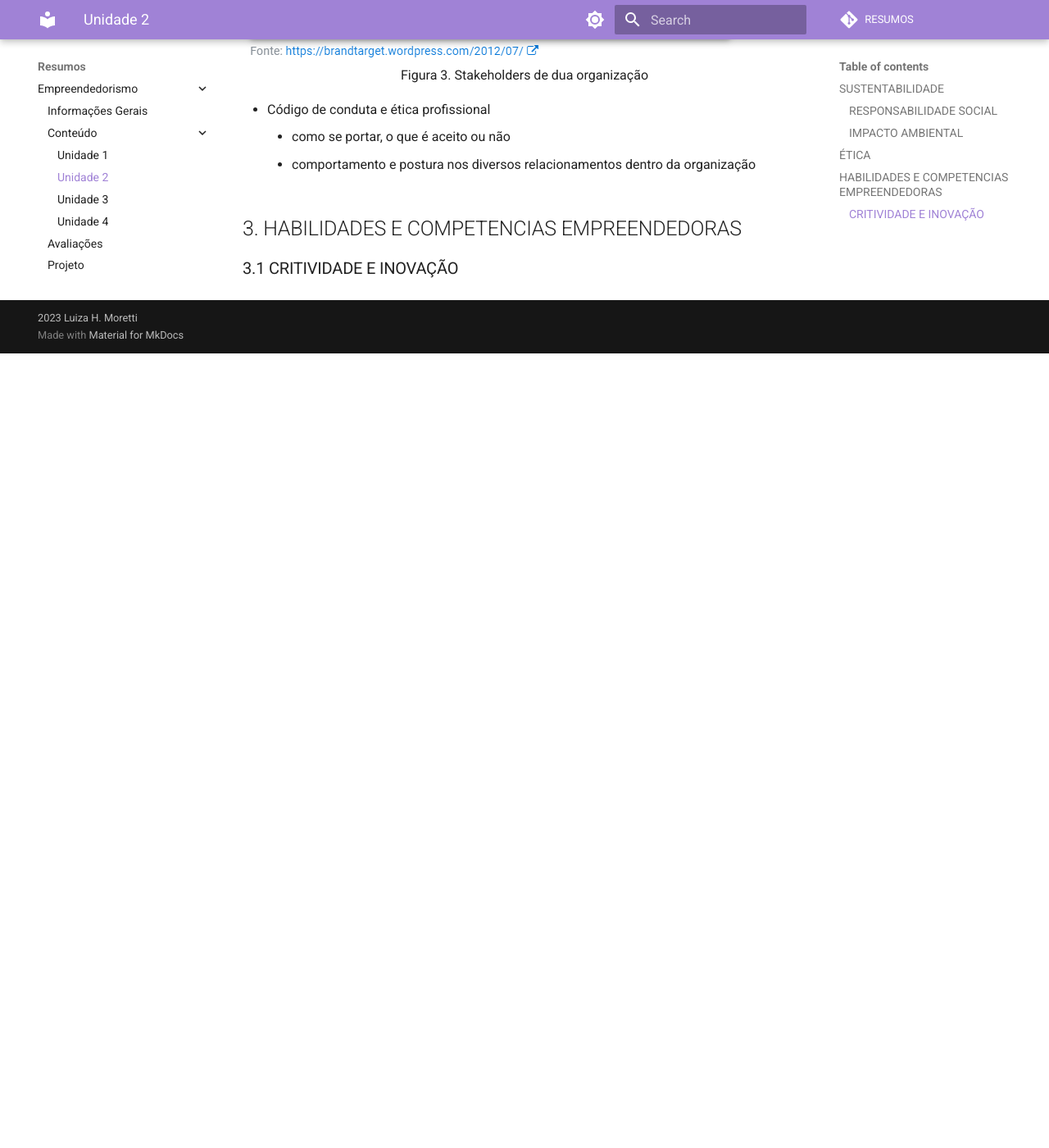
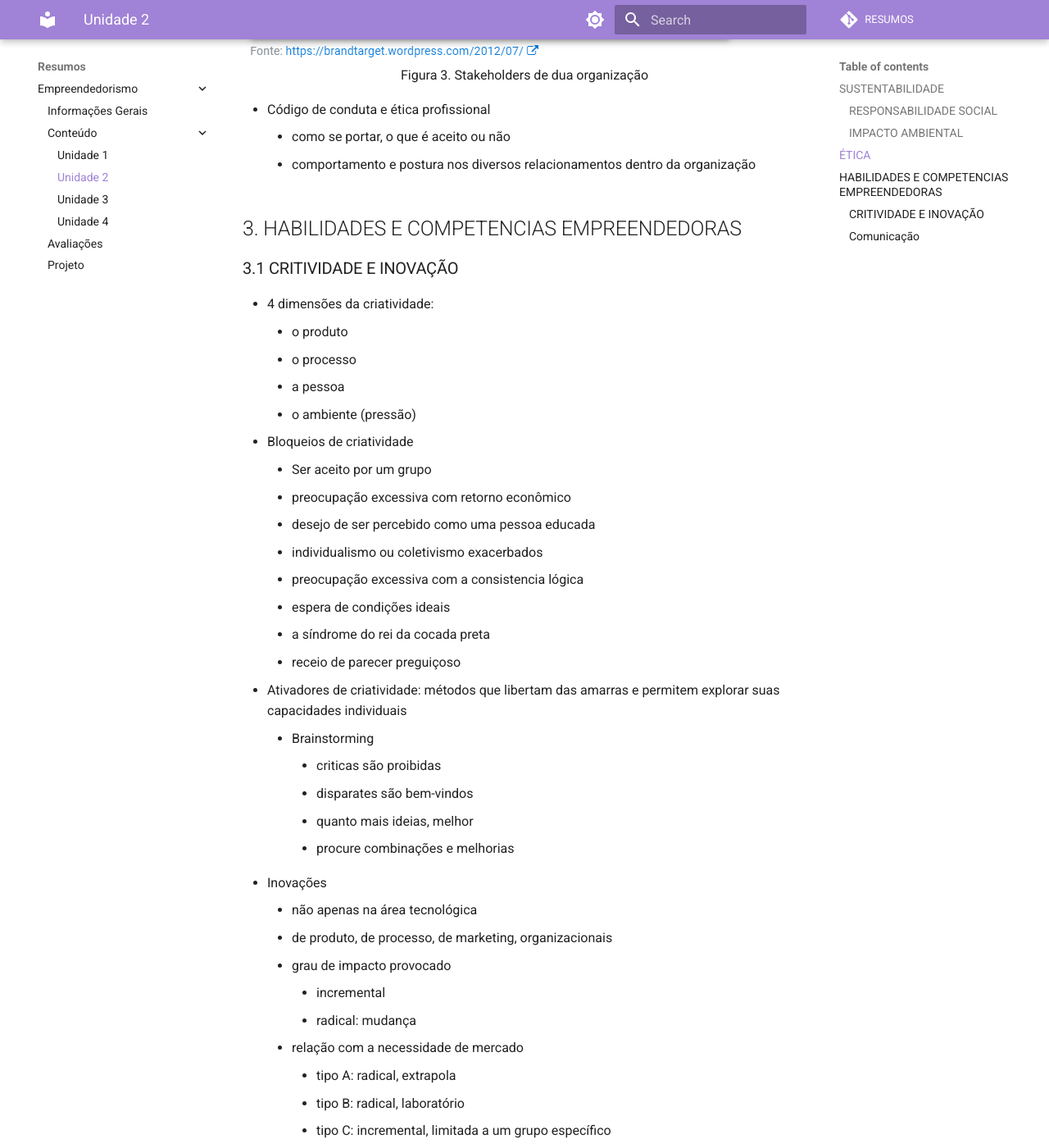
Before and after one commit to luhm/empreendedorismo, an MkDocs documentation site: the page built from docs/empreendedorismo/emp_conteudo2.md, in a window 1280 px wide and 1400 px high, scrolled down 3354 px. Shown: the whole window at 82% size. Built offline with MkDocs 1.6.1 and Material for MkDocs 9.7.7, drawn with Linux system fonts in a browser that asks for light colours; comment, search, counter and statistics services are not loaded; before the commit the page ends 3785 px from its top, so only the background shows below that; some of the changed text lies outside the part shown.

Commit message:
modulo 2

```diff
--- a/docs/empreendedorismo/emp_conteudo2.md
+++ b/docs/empreendedorismo/emp_conteudo2.md
@@ -72,3 +72,52 @@
 
 ## HABILIDADES E COMPETENCIAS EMPREENDEDORAS
 ### CRITIVIDADE E INOVAÇÃO
+
+- 4 dimensões da criatividade:
+    - o produto
+    - o processo
+    - a pessoa
+    - o ambiente (pressão)
+- Bloqueios de criatividade
+    - Ser aceito por um grupo
+    - preocupação excessiva com retorno econômico
+    - desejo de ser percebido como uma pessoa educada
+    - individualismo ou coletivismo exacerbados
+    - preocupação excessiva com a consistencia lógica
+    - espera de condições ideais
+    - a síndrome do rei da cocada preta
+    - receio de parecer preguiçoso
+- Ativadores de criatividade: métodos que libertam das amarras e permitem explorar suas capacidades individuais
+    - Brainstorming
+        - criticas são proibidas
+        - disparates são bem-vindos
+        - quanto mais ideias, melhor
+        - procure combinações e melhorias
+- Inovações
+    - não apenas na área tecnológica
+    - de produto, de processo, de marketing, organizacionais
+    - grau de impacto provocado
+        - incremental
+        - radical: mudança
+    - relação com a necessidade de mercado
+        - tipo A: radical, extrapola
+        - tipo B: radical, laboratório
+        - tipo C: incremental, limitada a um grupo específico
+    - grau de controle da empresa sobre o processo
+        - fechada: dentro dos limites da empresa
+        - aberta: conhecimento gerado externamente
+- Oceano Azul
+    - estratégia de mercado
+    - para de tentar vencer a concorrência
+    - inovar com produtos e serviços inexistentes, ao invés da alta competitividade do oceano vermelho, cheio de sangue
+    - foca na proposta de valor e não nos custos
+    - instrumento de 4 ações
+        - elimine
+        - reduza
+        - aumente
+        - crie
+
+![](./assets/oceanos.png)
+<fig>Oceano vermelho x Oceano azul</fig>
+
+### Comunicação
```
Also changed, not shown: docs/empreendedorismo/assets/oceanos.png (added).
